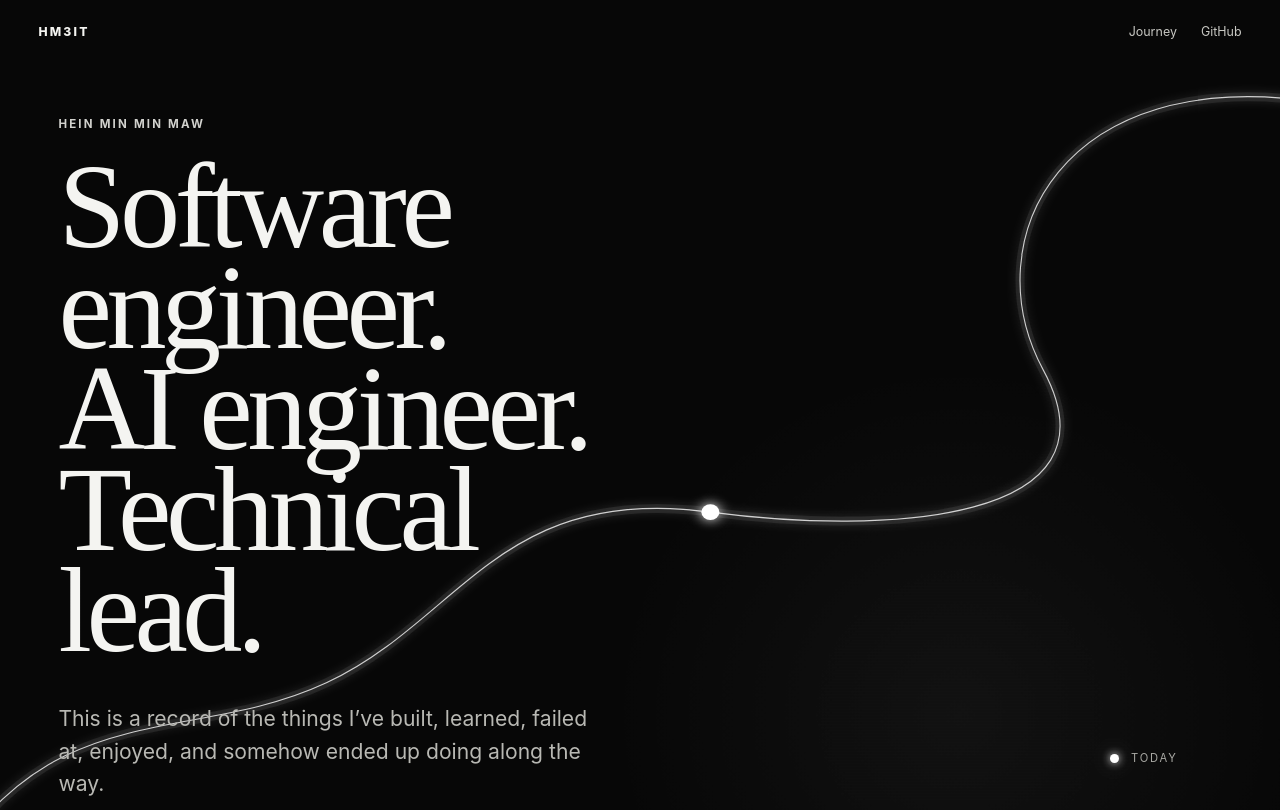
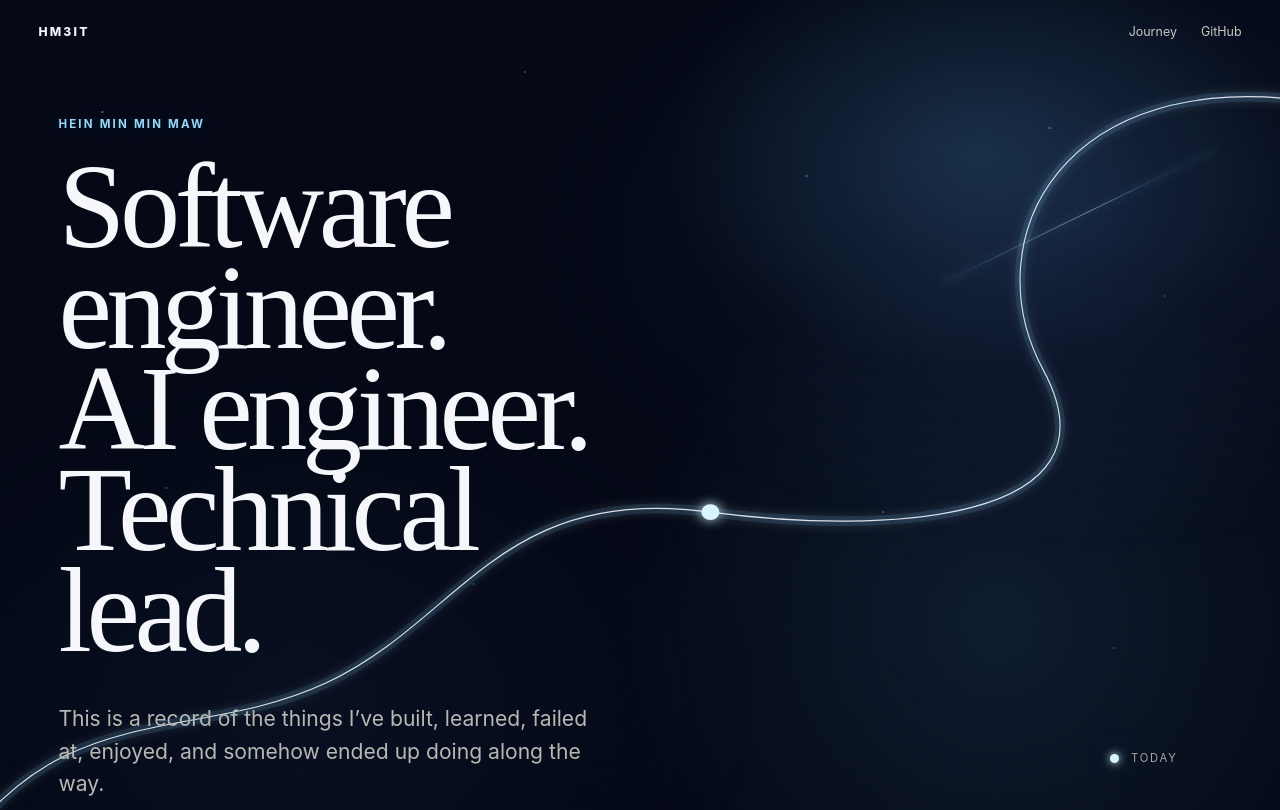
Before and after one commit to HM3IT/HM3IT.github.io, a SvelteKit app: page / in a window 1280 px wide. Shown: the top 810 px of the page. Built offline with nearby package versions, Linux system fonts and the light colour scheme.

Commit message:
style: add soft celestial blue theme

```diff
--- a/src/routes/journey.css
+++ b/src/routes/journey.css
@@ -1,17 +1,21 @@
 :root {
 	font-family: Inter, ui-sans-serif, system-ui, -apple-system, BlinkMacSystemFont, "Segoe UI", sans-serif;
-	color: #f4f4f1;
-	background: #070707;
+	color: #f5f7fb;
+	background: #040713;
 	font-synthesis: none;
 	text-rendering: optimizeLegibility;
-	--bg: #070707;
-	--panel: #0d0d0d;
-	--panel-soft: #111111;
-	--text: #f4f4f1;
-	--muted: #9a9a96;
-	--faint: #555550;
-	--line: rgba(255, 255, 255, 0.58);
+	--bg: #040713;
+	--panel: #070c18;
+	--panel-soft: #0b1220;
+	--text: #f5f7fb;
+	--muted: #9ca8b8;
+	--faint: #536071;
+	--line: rgba(255, 255, 255, 0.64);
 	--line-soft: rgba(255, 255, 255, 0.14);
+	--sky-blue: #8fdcff;
+	--sky-blue-bright: #d7f4ff;
+	--sky-blue-soft: #65c7f7;
+	--sky-blue-glow: rgba(82, 190, 255, 0.34);
 	--display: "Iowan Old Style", "Baskerville", "Times New Roman", serif;
 	--max: 1240px;
 }
@@ -25,9 +29,9 @@ body {
 	margin: 0;
 	min-width: 320px;
 	background:
-		radial-gradient(circle at 75% 8%, rgba(255, 255, 255, 0.045), transparent 22rem),
-		radial-gradient(circle at 15% 38%, rgba(255, 255, 255, 0.025), transparent 26rem),
-		var(--bg);
+		radial-gradient(circle at 78% 7%, rgba(89, 183, 255, 0.11), transparent 24rem),
+		radial-gradient(circle at 16% 36%, rgba(78, 157, 255, 0.055), transparent 30rem),
+		linear-gradient(180deg, #050916 0%, #040713 55%, #03050d 100%);
 	color: var(--text);
 	overflow-x: hidden;
 }
@@ -37,9 +41,29 @@ body::before {
 	position: fixed;
 	inset: 0;
 	pointer-events: none;
-	opacity: 0.035;
 	background-image:
-		repeating-linear-gradient(0deg, rgba(255, 255, 255, 0.5) 0, rgba(255, 255, 255, 0.5) 1px, transparent 1px, transparent 3px);
+		radial-gradient(circle at 8% 14%, rgba(255,255,255,.72) 0 1px, transparent 1.6px),
+		radial-gradient(circle at 24% 28%, rgba(143,220,255,.65) 0 1px, transparent 1.7px),
+		radial-gradient(circle at 41% 9%, rgba(255,255,255,.55) 0 1px, transparent 1.5px),
+		radial-gradient(circle at 63% 22%, rgba(188,235,255,.7) 0 1px, transparent 1.7px),
+		radial-gradient(circle at 82% 16%, rgba(255,255,255,.8) 0 1px, transparent 1.5px),
+		radial-gradient(circle at 91% 37%, rgba(115,201,255,.55) 0 1px, transparent 1.8px),
+		radial-gradient(circle at 13% 61%, rgba(255,255,255,.5) 0 1px, transparent 1.5px),
+		radial-gradient(circle at 37% 73%, rgba(132,211,255,.45) 0 1px, transparent 1.7px),
+		radial-gradient(circle at 69% 64%, rgba(255,255,255,.6) 0 1px, transparent 1.5px),
+		radial-gradient(circle at 87% 81%, rgba(159,223,255,.5) 0 1px, transparent 1.6px);
+	opacity: 0.34;
+	z-index: 0;
+}
+
+body::after {
+	content: "";
+	position: fixed;
+	inset: 0;
+	pointer-events: none;
+	opacity: 0.018;
+	background-image:
+		repeating-linear-gradient(0deg, rgba(255,255,255,.45) 0, rgba(255,255,255,.45) 1px, transparent 1px, transparent 3px);
 	mix-blend-mode: soft-light;
 	z-index: 50;
 }
@@ -84,7 +108,8 @@ main {
 	letter-spacing: 0.19em;
 	text-transform: uppercase;
 	font-weight: 650;
-	color: #d2d2ce;
+	color: var(--sky-blue);
+	text-shadow: 0 0 18px rgba(101, 199, 247, 0.12);
 }
 
 .hero {
@@ -95,6 +120,35 @@ main {
 	grid-template-rows: auto 1fr;
 	isolation: isolate;
 	overflow: clip;
+}
+
+.hero::before {
+	content: "";
+	position: absolute;
+	inset: -10% -10% 0;
+	z-index: -3;
+	pointer-events: none;
+	background:
+		radial-gradient(ellipse at 72% 24%, rgba(95, 202, 255, 0.16), transparent 20%),
+		radial-gradient(ellipse at 79% 32%, rgba(93, 143, 255, 0.10), transparent 32%),
+		radial-gradient(ellipse at 28% 78%, rgba(71, 145, 255, 0.055), transparent 30%);
+	filter: blur(10px);
+}
+
+.hero::after {
+	content: "";
+	position: absolute;
+	top: 16%;
+	right: 5%;
+	width: clamp(13rem, 24vw, 28rem);
+	height: 1px;
+	z-index: -1;
+	pointer-events: none;
+	background: linear-gradient(90deg, transparent, rgba(210, 245, 255, 0.92) 54%, rgba(104, 205, 255, 0.28), transparent);
+	box-shadow: 0 0 8px rgba(143, 220, 255, 0.7), 0 0 30px rgba(72, 175, 255, 0.28);
+	transform: rotate(-26deg);
+	transform-origin: right center;
+	opacity: 0.48;
 }
 
 .site-nav {
@@ -151,12 +205,12 @@ main {
 }
 
 .thread-shadow {
-	stroke: rgba(255, 255, 255, 0.08);
-	stroke-width: 9;
+	stroke: rgba(100, 196, 255, 0.13);
+	stroke-width: 10;
 }
 
 .thread-line {
-	stroke: rgba(255, 255, 255, 0.78);
+	stroke: rgba(244, 250, 255, 0.88);
 	stroke-width: 1.1;
 	stroke-linecap: round;
 }
@@ -165,14 +219,15 @@ main {
 .now-dot,
 .node-dot,
 .future-dot {
-	background: #fff;
+	background: var(--sky-blue-bright);
 	box-shadow:
-		0 0 8px rgba(255, 255, 255, 0.95),
-		0 0 28px rgba(255, 255, 255, 0.4);
+		0 0 8px rgba(231, 249, 255, 0.96),
+		0 0 24px var(--sky-blue-glow),
+		0 0 48px rgba(82, 190, 255, 0.12);
 }
 
 .thread-dot {
-	fill: #fff;
+	fill: var(--sky-blue-bright);
 }
 
 .hero-copy {
@@ -252,7 +307,9 @@ main {
 .journey-section {
 	position: relative;
 	padding: 8rem clamp(1.25rem, 3vw, 3rem) 12rem;
-	background: linear-gradient(to bottom, rgba(7, 7, 7, 0), #070707 8rem);
+	background:
+		radial-gradient(circle at 78% 18%, rgba(72, 157, 255, 0.045), transparent 22rem),
+		linear-gradient(to bottom, rgba(4, 7, 19, 0), #040713 8rem);
 }
 
 .journey-heading {
@@ -296,7 +353,7 @@ main {
 		rgba(255, 255, 255, 0.32) 68%,
 		rgba(255, 255, 255, 0.08) 100%
 	);
-	box-shadow: 0 0 14px rgba(255, 255, 255, 0.16);
+	box-shadow: 0 0 14px rgba(143, 220, 255, 0.16);
 }
 
 .journey-node {
@@ -331,17 +388,18 @@ main {
 
 .node-active .node-dot {
 	transform: scale(1.45);
+	background: var(--sky-blue-bright);
 	box-shadow:
-		0 0 11px rgba(255, 255, 255, 1),
-		0 0 42px rgba(255, 255, 255, 0.62),
-		0 0 88px rgba(255, 255, 255, 0.18);
+		0 0 11px rgba(235, 251, 255, 1),
+		0 0 38px rgba(111, 207, 255, 0.62),
+		0 0 92px rgba(75, 163, 255, 0.22);
 }
 
 .node-card {
 	width: min(29rem, 100%);
 	padding: 2.2rem;
-	border: 1px solid rgba(255, 255, 255, 0.09);
-	background: linear-gradient(145deg, rgba(255, 255, 255, 0.035), rgba(255, 255, 255, 0.008));
+	border: 1px solid rgba(167, 218, 255, 0.10);
+	background: linear-gradient(145deg, rgba(98, 169, 255, 0.035), rgba(255, 255, 255, 0.008));
 	backdrop-filter: blur(12px);
 	text-align: left;
 	color: inherit;
@@ -355,8 +413,9 @@ main {
 
 .node-card--button:hover {
 	transform: translateY(-5px);
-	border-color: rgba(255, 255, 255, 0.24);
-	background: linear-gradient(145deg, rgba(255, 255, 255, 0.055), rgba(255, 255, 255, 0.014));
+	border-color: rgba(143, 220, 255, 0.30);
+	background: linear-gradient(145deg, rgba(89, 170, 255, 0.075), rgba(255, 255, 255, 0.014));
+	box-shadow: 0 14px 50px rgba(28, 94, 170, 0.10);
 }
 
 .node-left .node-card {
@@ -402,7 +461,7 @@ main {
 }
 
 .node-action {
-	color: #fff;
+	color: var(--sky-blue-bright);
 }
 
 .node-coming {
@@ -429,8 +488,10 @@ main {
 }
 
 .chapter {
-	background: #090909;
-	border-top: 1px solid rgba(255, 255, 255, 0.14);
+	background:
+		radial-gradient(circle at 76% 5%, rgba(90, 184, 255, 0.055), transparent 22rem),
+		#050915;
+	border-top: 1px solid rgba(158, 217, 255, 0.15);
 	border-bottom: 1px solid rgba(255, 255, 255, 0.08);
 	padding: clamp(4rem, 8vw, 8rem) clamp(1.2rem, 4vw, 4rem);
 	box-shadow: 0 0 70px rgba(0, 0, 0, 0.52);
@@ -533,9 +594,9 @@ main {
 	gap: 0.45rem;
 	padding: 1.4rem;
 	background:
-		linear-gradient(to top, rgba(0, 0, 0, 0.85), rgba(0, 0, 0, 0.05) 55%),
-		radial-gradient(circle at 70% 20%, rgba(255, 255, 255, 0.12), transparent 22%),
-		linear-gradient(130deg, #1c1c1c, #0d0d0d 60%, #202020);
+		linear-gradient(to top, rgba(2, 6, 18, 0.88), rgba(2, 7, 18, 0.05) 55%),
+		radial-gradient(circle at 70% 20%, rgba(119, 207, 255, 0.16), transparent 22%),
+		linear-gradient(130deg, #101a2d, #070c17 60%, #10243b);
 	border: 1px solid rgba(255, 255, 255, 0.09);
 	overflow: hidden;
 }
@@ -699,7 +760,7 @@ main {
 	border-left: 1px solid rgba(255, 255, 255, 0.46);
 	border-bottom: 1px solid rgba(255, 255, 255, 0.18);
 	border-bottom-left-radius: 100%;
-	box-shadow: -4px 2px 18px rgba(255, 255, 255, 0.05);
+	box-shadow: -4px 2px 18px rgba(106, 201, 255, 0.08);
 }
 
 .future-year {
```
